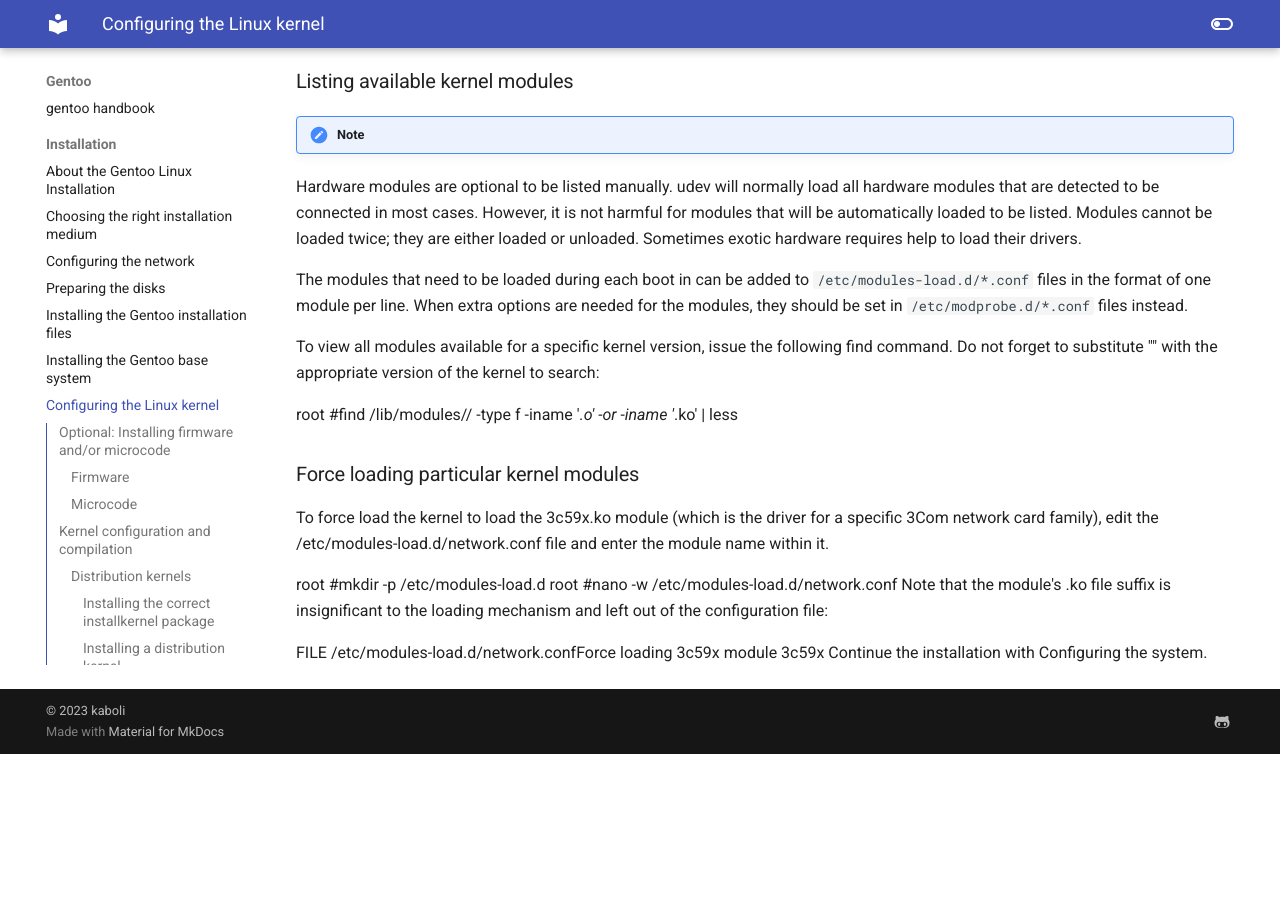
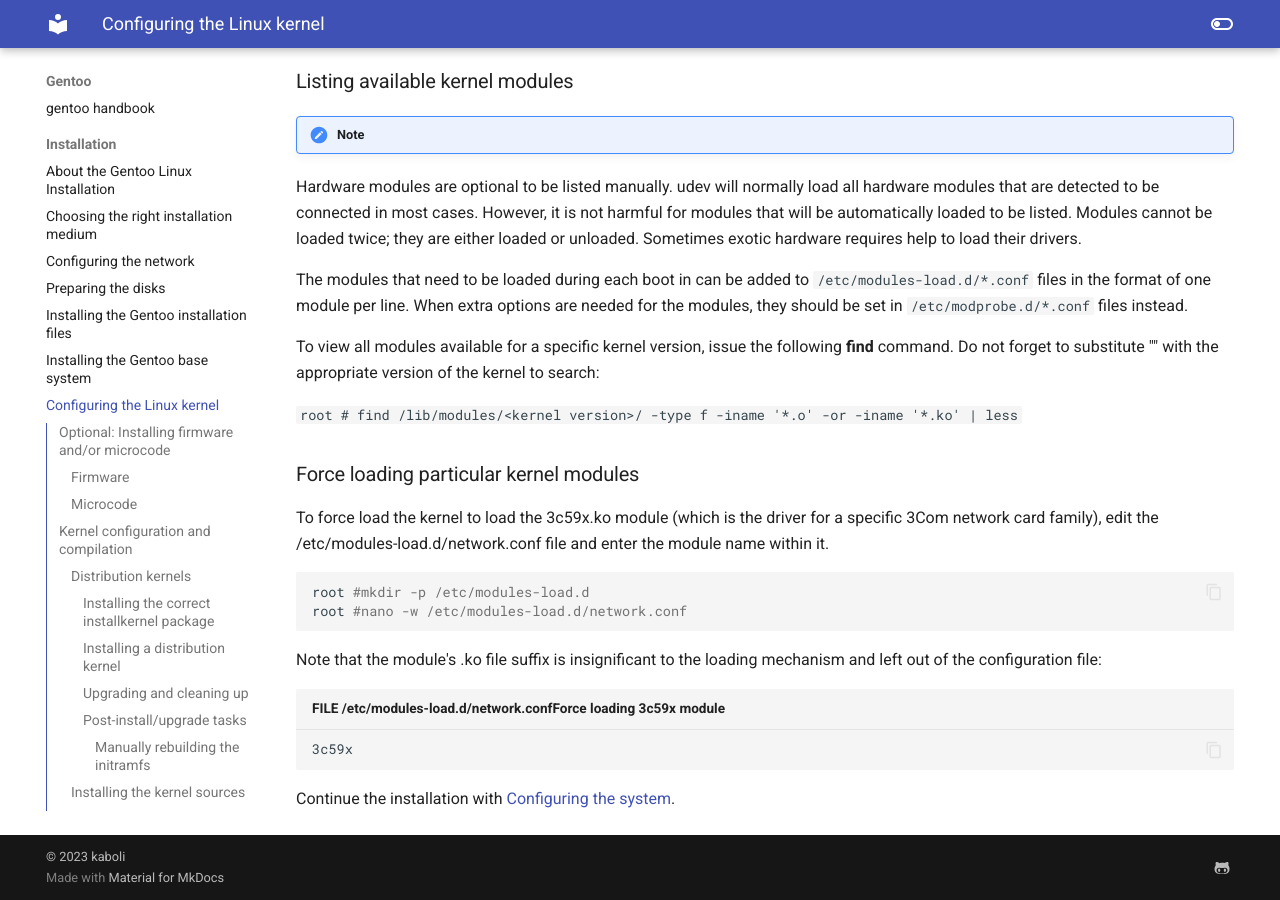
Before and after one commit to floviken/mkdocs, an MkDocs documentation site: the page built from docs/gentoo/installation/07-Configuring the linux kernel.md, in a window 1280 px wide and 900 px high, scrolled down 11646 px. Built offline with MkDocs 1.6.1 and Material for MkDocs 9.7.7, drawn with Linux system fonts in a browser that asks for light colours; before the commit the page ends 12400 px from its top, so only the background shows below that; some of the changed lines change nothing that is shown.

Commit message:
Update 07-Configuring the linux kernel.md

````diff
--- a/docs/gentoo/installation/07-Configuring the linux kernel.md
+++ b/docs/gentoo/installation/07-Configuring the linux kernel.md
@@ -433,18 +433,23 @@
 
 The modules that need to be loaded during each boot in can be added to `/etc/modules-load.d/*.conf` files in the format of one module per line. When extra options are needed for the modules, they should be set in `/etc/modprobe.d/*.conf` files instead.
 
-To view all modules available for a specific kernel version, issue the following find command. Do not forget to substitute "<kernel version>" with the appropriate version of the kernel to search:
+To view all modules available for a specific kernel version, issue the following **find** command. Do not forget to substitute "<kernel version>" with the appropriate version of the kernel to search:
 
-root #find /lib/modules/<kernel version>/ -type f -iname '*.o' -or -iname '*.ko' | less
+`root # find /lib/modules/<kernel version>/ -type f -iname '*.o' -or -iname '*.ko' | less`
 
 ### Force loading particular kernel modules
 
 To force load the kernel to load the 3c59x.ko module (which is the driver for a specific 3Com network card family), edit the /etc/modules-load.d/network.conf file and enter the module name within it.
 
+```sh
 root #mkdir -p /etc/modules-load.d
 root #nano -w /etc/modules-load.d/network.conf
+```
+
 Note that the module's .ko file suffix is insignificant to the loading mechanism and left out of the configuration file:
 
-FILE /etc/modules-load.d/network.confForce loading 3c59x module
+```sh title="FILE /etc/modules-load.d/network.confForce loading 3c59x module"
 3c59x
-Continue the installation with Configuring the system.
+```
+
+Continue the installation with [Configuring the system](08-Configuring the system.md).
````
